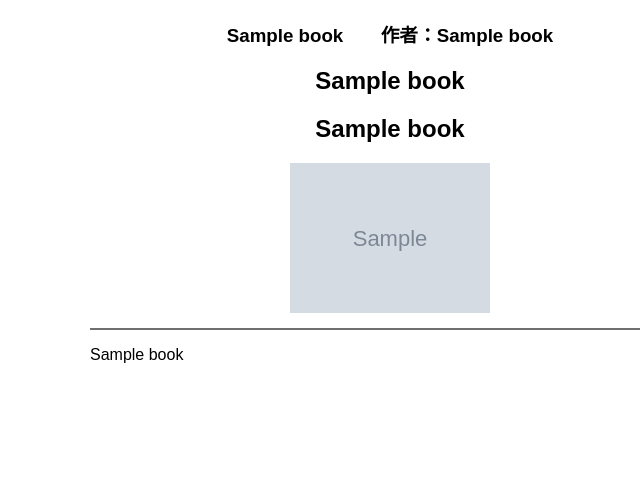
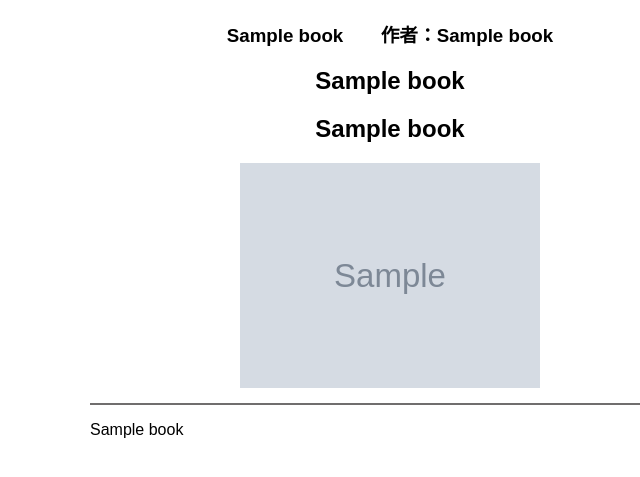
Before and after one commit to reiji053/test_4, a Flask app: page /book/1 in a window 1280 px wide. Shown: the part 55-532 px from the top of the page, without its empty margins (250-890 px from the left). Run offline with Flask 3, Linux system fonts and the light colour scheme; a database or web service that is not in the repository returns one stand-in record (Sample ...); some libraries are stand-ins or nearby versions.

Commit message:
first commit

```diff
--- a/templates/book.html
+++ b/templates/book.html
@@ -59,7 +59,7 @@
   <div>
     <h2>{{ book.title }}</h2>
     {% if book.img %}
-      <img src="{{ url_for('static', filename='uploads/' + book.img) }}" alt="Book Image" style="max-width:200px;">
+      <img src="{{ book.img }}" alt="画像" style="max-width: 300px;">
     {% else %}
       <p>画像なし</p>
     {% endif %}
```
